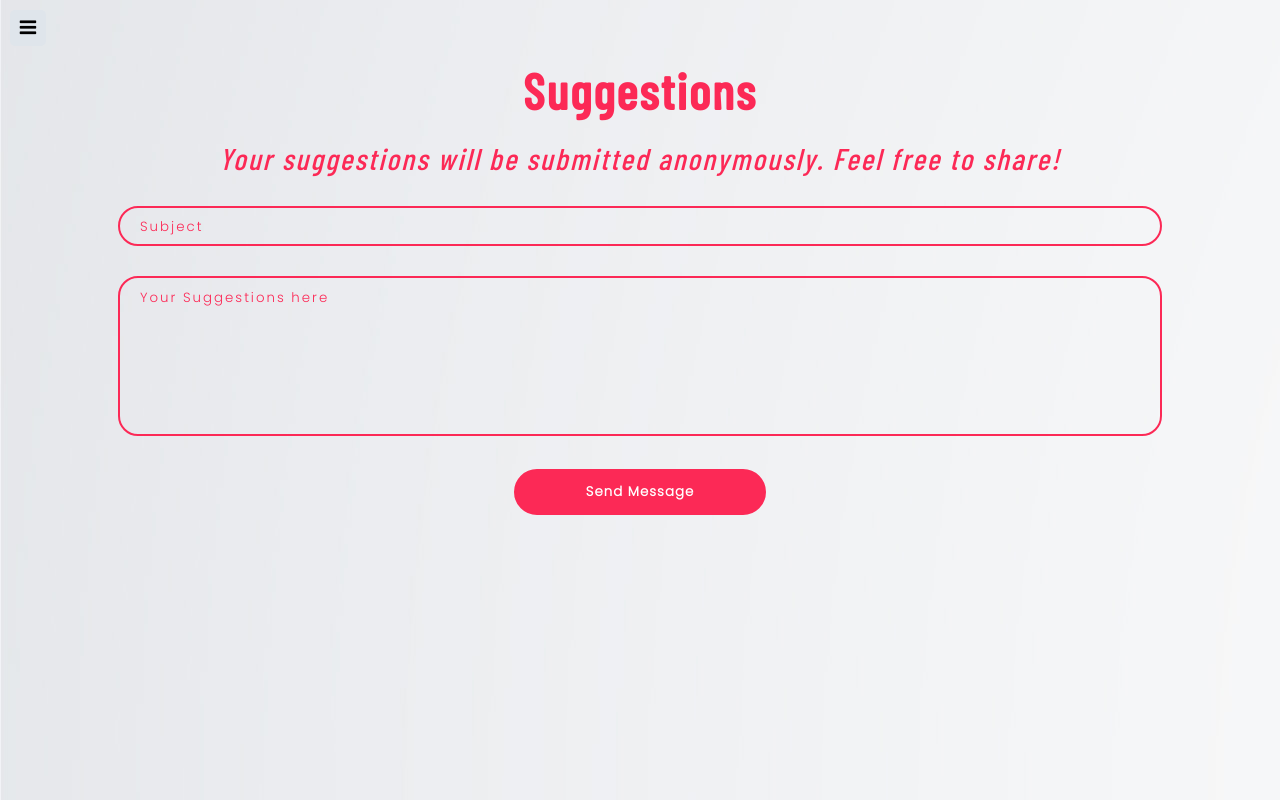
After one commit to prateekrusta/builditbetter, a PHP site: page /suggestion.html in a window 1280 px wide. The commit adds this page. Run offline with PHP 8.4, Linux system fonts and the light colour scheme.

Commit message:
ayush aaj achhe se kaam karle

```diff
--- a/assets/css/login.css
+++ b/assets/css/login.css
@@ -1,3 +1,5 @@
+@import url("https://fonts.googleapis.com/css2?family=Poppins:wght@300&display=swap");
+
 ::-webkit-scrollbar {
   width: 6px;
 }
@@ -180,12 +182,20 @@ html {
   border-radius: 30px;
 }
 
-.meetings .heading {
+.heading {
   color: #fc2956;
   font-size: 50px;
   font-weight: 600;
   letter-spacing: 2px;
   text-align: center;
+}
+
+.subheading{
+  color: #fc2956;
+  font-size: 30px;
+  letter-spacing: 2px;
+  text-align: center;
+  margin-top: 20px;
 }
 
 .meetings-button {
@@ -209,3 +219,78 @@ html {
   background-color: #fc2956;
   color: white;
 }
+
+
+ .subject-box input[type=text] {
+  height: 40px;
+  margin-top: 30px;
+  margin-bottom: 20px;
+  border: 2px solid #fc2956;
+  border-radius: 20px;
+  padding-left: 20px;
+  width: 90%;
+  background: transparent;
+}
+
+input[type=text]:focus{
+  outline: none;
+}
+
+::placeholder {
+  color: #fc2956;
+  letter-spacing: 2px;
+  font-family: "Poppins", sans-serif;
+}
+
+textarea {
+  margin: 10px;
+  height: 160px;
+  width: 90%;
+  border-radius: 20px;
+  border: 2px solid #fc2956;
+  padding-left: 20px;
+  padding-top: 10px;
+  resize: none;
+  background: transparent;
+}
+
+textarea:focus {
+  outline: none;
+}
+.submit-btn-prat {
+  text-align: center;
+}
+.submit-prat {
+  border-radius: 30px;
+  padding: 11px 70px;
+  border: 2px #fc2956 solid;
+  letter-spacing: 1px;
+  margin-top: 20px;
+  background-color: #fc2956;
+  color: white;
+  font-family: "Poppins", sans-serif;
+  font-weight: 600;
+  cursor: pointer;
+  transition: all 0.3s ease-in-out;
+}
+
+.img-team{
+  height: 100px;
+  width: 100px;
+}
+
+.team-in{
+  display: grid;
+  grid-template-columns: 1fr 2fr 2fr 2fr 2fr 1fr;
+  text-align: center;
+  margin: 50px;
+}
+
+.team-photo, .team-position, .team-member, .team-button{
+  margin: auto;
+  color: #fc2956;
+}
+
+.team-photo i, .team-position i, .team-member i, .team-button i{
+  color: #fc2956;
+}
--- a/index.html
+++ b/index.html
@@ -58,7 +58,7 @@
                 <br><br>
                 <a href="#" style="text-decoration: none;"><span style="color: #393a70;">Forget Password?</span></a>
                 <br>
-                <a href="logged_in.html"><input type="Submit" id="hello-submit" value="Login"></a>
+                <a href="home.html"><input type="Submit" id="hello-submit" value="Login"></a>
             </div>
         </div>
     </div>
--- /dev/null
+++ b/suggestion.html
@@ -0,0 +1,80 @@
+<!DOCTYPE html>
+<html lang="en">
+<head>
+    <meta charset="UTF-8">
+    <meta name="viewport" content="width=device-width, initial-scale=1.0">
+    <title> OWASP | Suggestions </title>
+
+    <link rel="stylesheet" href="https://cdnjs.cloudflare.com/ajax/libs/font-awesome/5.15.1/css/all.min.css">
+
+    <link rel="stylesheet" href="./assets/css/dashboard.css">
+    <link rel="stylesheet" href="./assets/css/login.css">
+
+    <link rel="preconnect" href="https://fonts.gstatic.com">
+    <link href="https://fonts.googleapis.com/css2?family=Barlow+Condensed:wght@500&display=swap" rel="stylesheet">
+
+</head>
+<body>
+    <!-- Navigation -->
+    <nav id="slide-menu">
+        <div class="wrap">
+            <ul>
+                <li><img src="./assets/logo/img_258083.png" class="user-logo"></li>
+                <li>Welcome!</li>
+                <li>
+
+                    <a href="home.html"><i class="fas fa-user"></i>Home</a>
+                </li>
+                <li>
+
+                    <a href="meeting.html"><i class="far fa-calendar-check"></i>Meetings</a>
+                </li>
+                <li>
+
+                    <a href="workshop.html"><i class="fas fa-laptop-code"></i>Workshops</a>
+                </li>
+                <li>
+
+                    <a href="team.html"><i class="fas fa-users"></i>Team</a>
+                </li>
+                <li>
+
+                    <a href="#" class="current"><i class="fas fa-envelope-open-text"></i>Suggestions</a>
+                </li>
+                <li>
+
+                    <a href="index.html"><i class="fas fa-sign-out-alt"></i>Sign Out</a>
+                </li>
+
+            </ul>
+        </div>
+    </nav>
+    <!-- Content panel -->
+
+
+    <div id="content">
+        <div class="menu-trigger"></div>
+
+        <div class="heading"> Suggestions </div>
+
+        <div class="subheading"><i>Your suggestions will be submitted anonymously. Feel free to share!</i></div>
+
+        <div class="suggestions" align="center" >
+            <form>
+            <div class="subject-box">
+                <input type="text" placeholder="Subject" required>
+            </div>
+            <div class="suggestions-box">
+                <textarea placeholder="Your Suggestions here" class="suggestions-box" required></textarea>
+            </div>
+            <div class="submit-btn-prat">
+                <button class="submit-prat">Send Message</button>
+            </div>
+            </form>
+        </div>
+    </div>
+
+<script src="./assets/js/dashboard.js"></script>
+
+</body>
+</html>
```
Also changed, not shown: home.html (added, +65 -0 lines), meeting.html (+14 -10 lines), team.html (added, +119 -0 lines), workshop.html (renamed from logged_in.html, +29 -11 lines), assets/logo/img-team.png (added).
